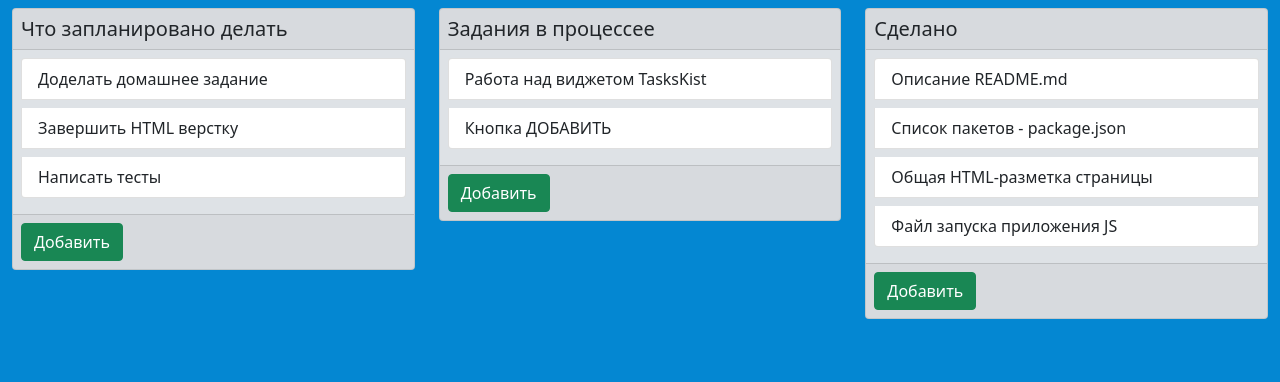
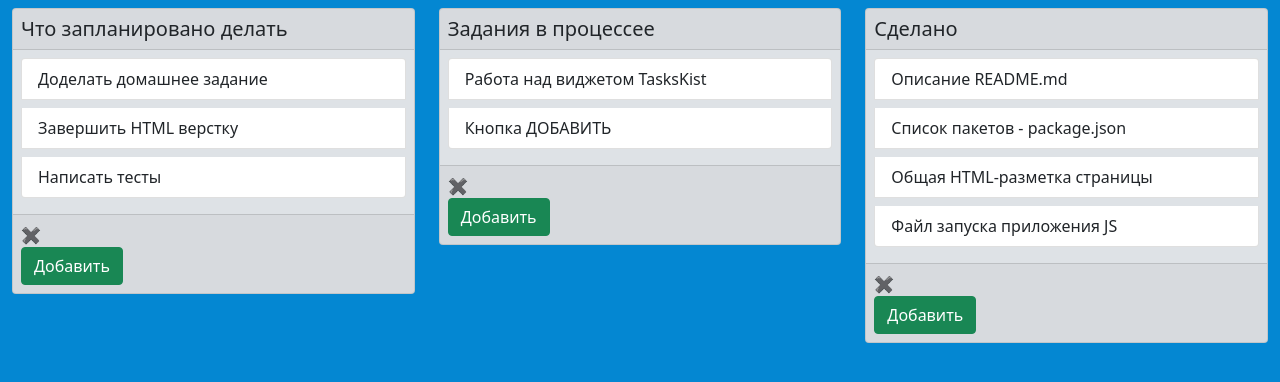
Before and after one commit to Malins062/ahjs_dnd, a website built with webpack: page src/index.html in a window 1280 px wide. Built offline with nearby package versions, Linux system fonts and the light colour scheme.

Commit message:
Edit content

```diff
--- a/src/widgets/tasklist/tasklist.css
+++ b/src/widgets/tasklist/tasklist.css
@@ -1,5 +1,9 @@
 .taskslist {
   background-color: #dee2e6 !important;
+}
+
+.taskslist-items-add {
+  content: \2612;
 }
 
 .list-group {
--- a/src/widgets/tasklist/tasklist.js
+++ b/src/widgets/tasklist/tasklist.js
@@ -38,6 +38,7 @@ export default class TasksListWidget {
           </div>
 
           <div class="taskslist-footer card-footer text-start p-2">
+              <div class="taskslist-items-add">&#10006;<div>
               <button class="btn btn-success" id="tasklist-add">Добавить</button>
           </div>
       </div>
```
